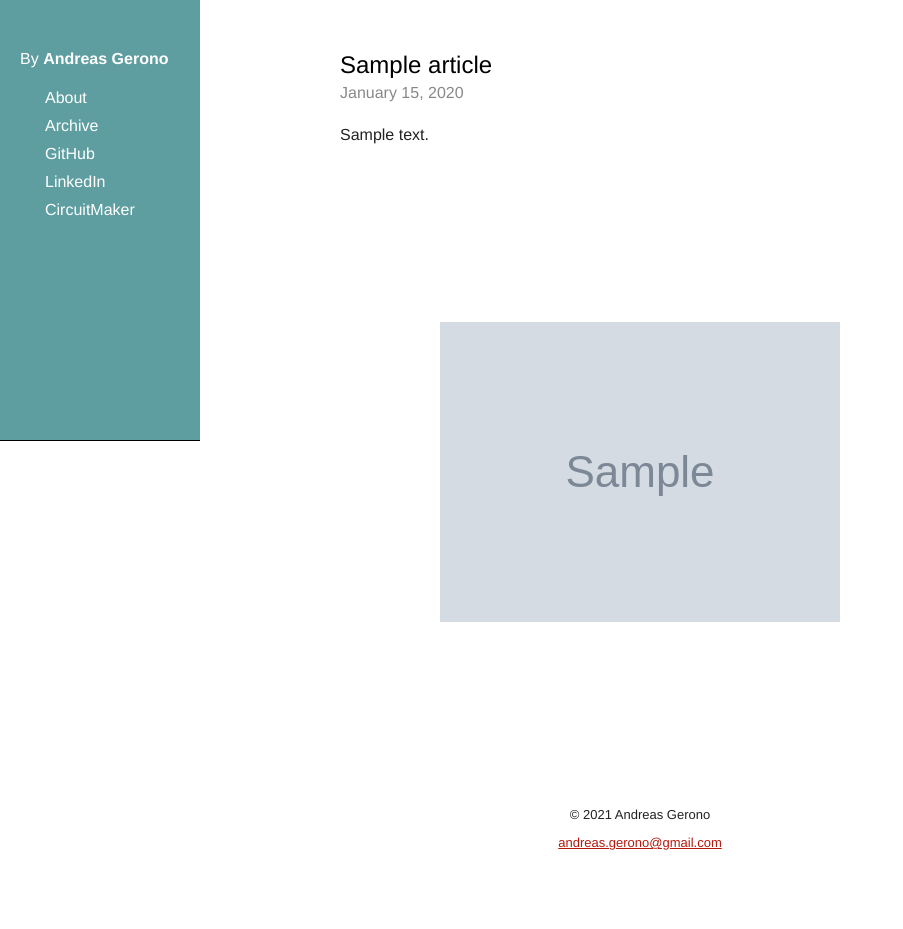
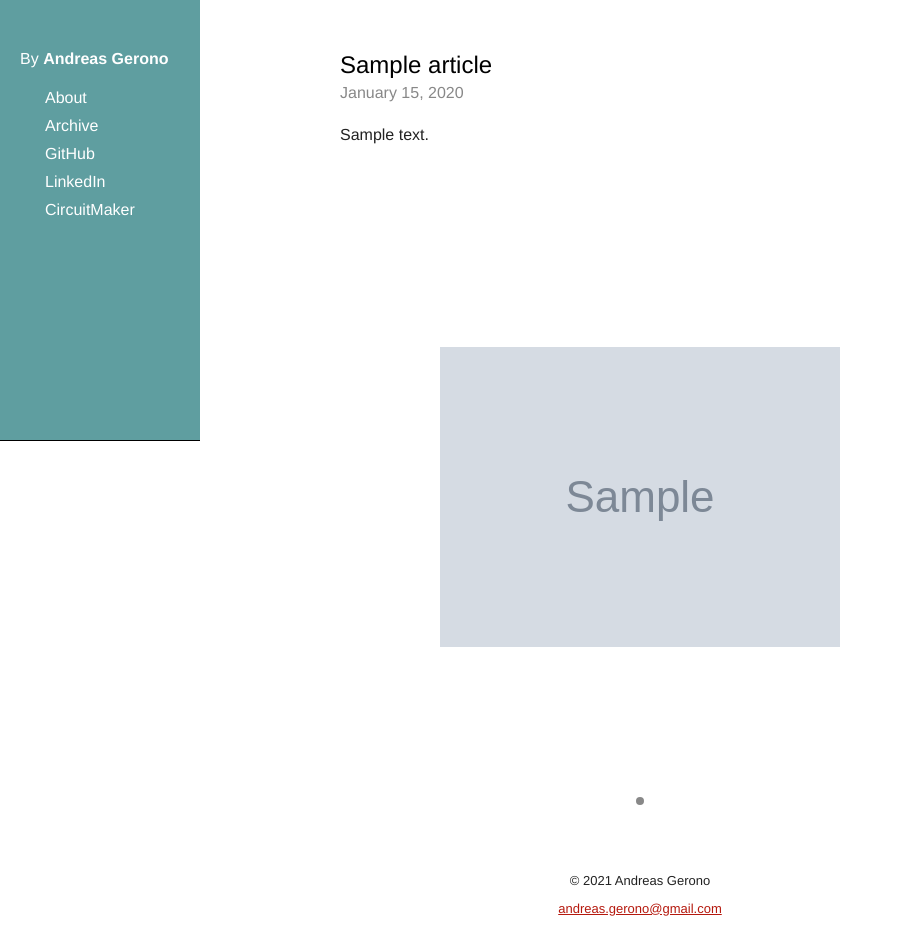
Before and after one commit to AndreasGerono/Portfolio, a Django app: a page that uses Portfolio/portfolio_projects/templates/base.html in a window 1280 px wide. Shown: the whole page, without its empty margins (0-903 px from the left). Before the commit the page ends 850 px from the top, so only its background shows below. Run offline with Django 3.2, Linux system fonts and the light colour scheme; tables that the repository leaves empty hold one stand-in row (values such as "Sample post"); grey boxes marked "Sample" are stand-in pictures.

Commit message:
Add dot-nav bar and cleanup gallery

```diff
--- a/Portfolio/portfolio_projects/static/css/gallery.css
+++ b/Portfolio/portfolio_projects/static/css/gallery.css
@@ -1,40 +1,78 @@
-img {
+.images::-webkit-scrollbar {
+    -webkit-appearance: none;
+}
+
+.images {
+	margin-top: 50px;
+	margin-bottom: 0px;
+	overflow-x: auto;
+	overflow-y: hidden;
+	scroll-snap-type: x mandatory;
+	scroll-behavior: smooth;
+	display: flex;
+	height: min(75vh, 800px);
+}
+
+.images img {
+	scroll-snap-align: start;
+	object-fit: scale-down;
 	display: block;
 	max-width: 100%;
 }
 
+/*
+ *  Dotnav styles were borrowed from Apple.com page
+ */
 
-.gallery::-webkit-scrollbar {
-    -webkit-appearance: none;
+.dotnav {
+	margin-top: 0;
+    text-align:center;
 }
 
-.gallery::-webkit-scrollbar:vertical {
-    width: 11px;
+.dotnav ul {
+    margin: 0;
+    list-style: none;
+    display:inline-block;
+    position: relative;
+    top: -10px;
+	right: 20px;	/* HACK - TODO Fix this strange margin */
 }
 
-.gallery::-webkit-scrollbar:horizontal {
-    height: 11px;
+.dotnav li {
+    list-style: none;
+    margin: 0 7px;
+    width: 8px;
+    height: 8px;
+    float: left;
+    position:relative;
 }
 
-.gallery::-webkit-scrollbar-thumb {
-    border-radius: 8px;
-    border: 2px solid white; /* should match background, can't be transparent */
-    background-color: rgba(0, 0, 0, .5);
+.dotnav-item {
+    top: 0;
+    left: 0;
+    width: 8px;
+    height: 8px;
+    outline: none;
+    position: absolute;
+    border-radius: 50%;
+    background-color: hsla(0, 0%, 53.3%, .4);
+    box-sizing: content-box;
 }
 
-
-.gallery {
-	margin: 50px 25px 0px 25px;
-	overflow-x: scroll;
-	overflow-y: hidden;
-	scroll-snap-type: x mandatory;
-	scroll-behavior: smooth;
-	display: flex;
-	height: 70vh;
+.dotnav-item:hover {
+    background-color:hsla(0, 0%, 53.3%, .7);
 }
 
-.gallery__img {
-	scroll-snap-align: start;
-	margin-bottom: 10px;
-	object-fit: scale-down;
+.dotnav-item:focus {
+    box-shadow: 0 0 0 3px rgba(131, 192, 253, .5);
+    outline:none;
 }
+
+.dotnav-item.current {
+    background-color: #888;
+    cursor:default;
+}
+
+/*
+ *
+ */
--- a/Portfolio/portfolio_projects/templates/article.html
+++ b/Portfolio/portfolio_projects/templates/article.html
@@ -4,7 +4,6 @@
 {% block styles %}{% load static %}
 <link rel="stylesheet" href="{% static 'css/gallery.css' %}">
 {% endblock %}
-
 
 {% block content %}
 
@@ -15,11 +14,26 @@
     </header>
     <p> {{article.text|safe}} </p>
 
-        <div class="gallery">
+    <div class="gallery">
+        <div class="images">
             {% for image in images %}
-            <img class="gallery__img" id="image-{{ forloop.counter }}" src="{{ image.image.url }}" alt="{{ image.alt }}" />
+            <img src="{{ image.image.url }}" alt="{{ image.alt }}" />
             {% endfor %}
         </div>
 
+        <nav class="dotnav">
+            <ul>
+                {% for image in images %}
+                <li><span class="dotnav-item"></span></li>
+                {% endfor %}
+            </ul>
+        </nav>
+    </div>
+
 </article>
+
+{% block body_script %} {% load static %}
+<script type="text/javascript" src="{% static 'scripts/gallery.js' %}"></script>
 {% endblock %}
+
+{% endblock %}
--- a/Portfolio/portfolio_projects/templates/base.html
+++ b/Portfolio/portfolio_projects/templates/base.html
@@ -28,11 +28,11 @@
         <div class="space"></div>
     </div>
 
-
  <footer>
   <p>© 2021 Andreas Gerono</p>
   <p><a href="mailto:andreas.gerono@gmail.com">andreas.gerono@gmail.com</a></p>
 </footer>
 
+{% block body_script %} {% endblock %}
 </body>
 </html>
--- a/Portfolio/portfolio_projects/views.py
+++ b/Portfolio/portfolio_projects/views.py
@@ -1,5 +1,4 @@
 from django.shortcuts import render, get_object_or_404
-from django.db.models.query import QuerySet
 from portfolio_projects import models as m
 
 
@@ -12,9 +11,8 @@ def index(request):
 
 
 def article_detail(request, year, month, slug):
-    article = get_object_or_404(m.Article, date__year=year, date__month=month, slug=slug)
+    article = get_object_or_404(m.Article, date__year=year, date__month=month, slug=slug)  # noqa: E501
     images = article.image_set.all()
-    print(images)
     context = {
         "article": article,
         "images": images
```
Also changed, not shown: Portfolio/portfolio_projects/static/scripts/gallery.js (added, +32 -0 lines).
